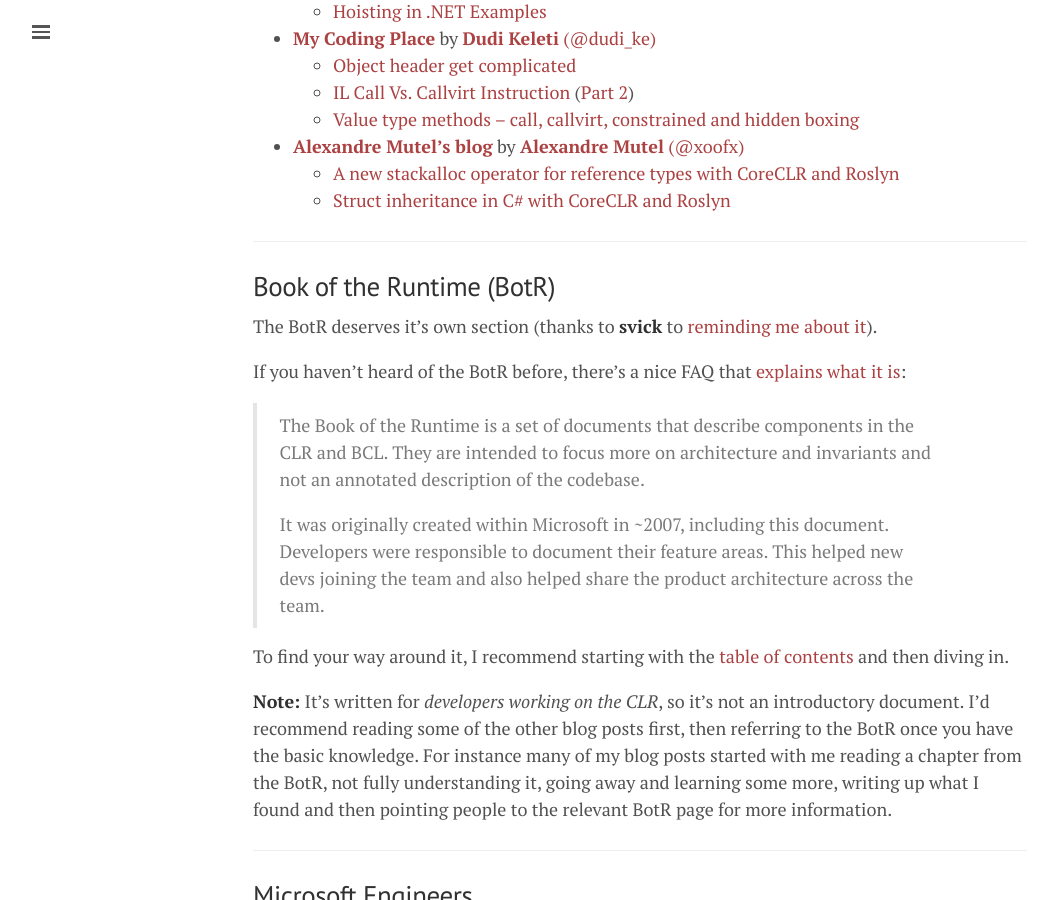
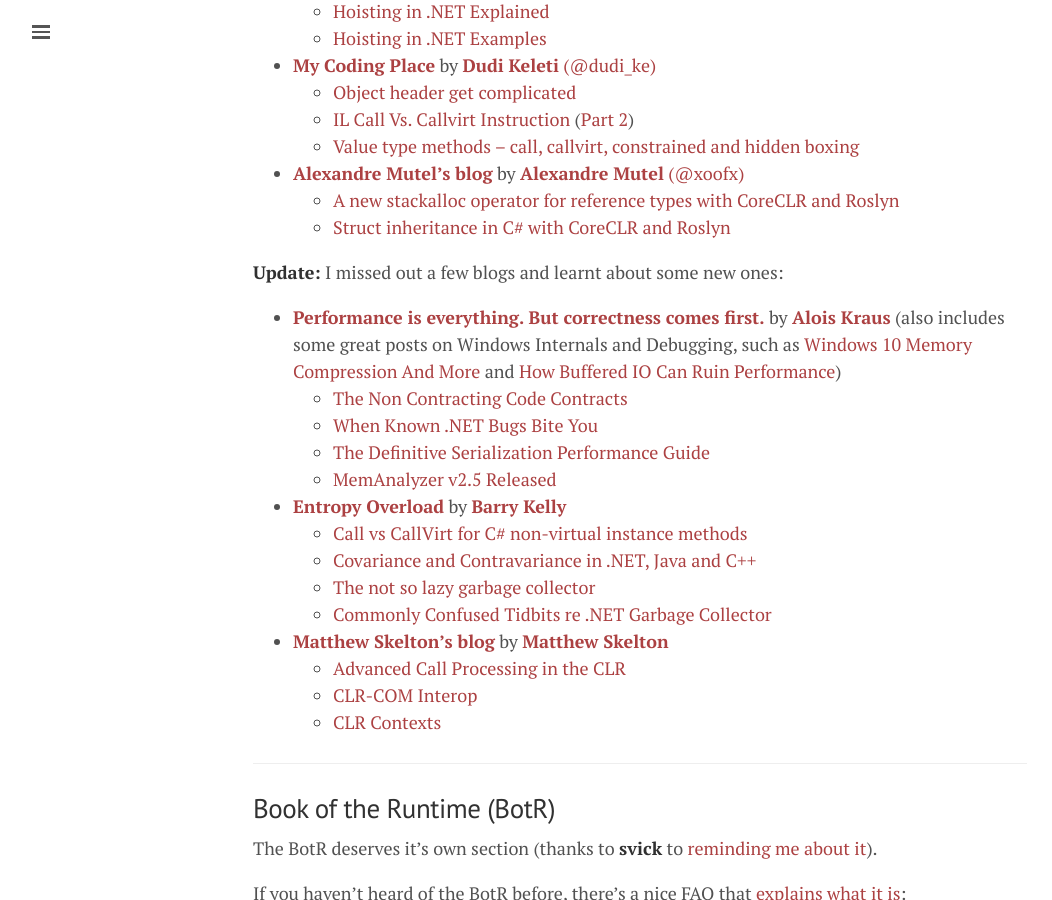
Before and after one commit to mattwarren/mattwarren.github.io, a Jekyll site: the page built from _posts/2018-01-22-Resources-for-Learning-about-.NET-Internals.md, in a window 1280 px wide and 900 px high, scrolled down 2170 px. Shown: the whole window, without its empty margins (0-1052 px from the left). Built offline with Jekyll 4.4.1, drawn with Linux system fonts in a browser that asks for light colours; nearby versions of some CDN libraries; comment, search, counter and statistics services are not loaded; some of the changed text lies outside the part shown.

Commit message:
Add a few new blogs (and one I missed out)

```diff
--- a/_posts/2018-01-22-Resources-for-Learning-about-.NET-Internals.md
+++ b/_posts/2018-01-22-Resources-for-Learning-about-.NET-Internals.md
@@ -78,6 +79,23 @@
 - [**Alexandre Mutel's blog**](http://xoofx.com/blog/) by [**Alexandre Mutel** (@xoofx)](https://twitter.com/xoofx)
   - [A new stackalloc operator for reference types with CoreCLR and Roslyn](http://xoofx.com/blog/2015/10/08/stackalloc-for-class-with-roslyn-and-coreclr/)
   - [Struct inheritance in C# with CoreCLR and Roslyn](http://xoofx.com/blog/2015/09/27/struct-inheritance-in-csharp-with-roslyn-and-coreclr/)
+
+**Update:** I missed out a few blogs and learnt about some new ones:
+
+- [**Performance is everything. But correctness comes first.**](https://aloiskraus.wordpress.com) by [**Alois Kraus**](http://geekswithblogs.net/akraus1/Default.aspx) (also includes some great posts on Windows Internals and Debugging, such as [Windows 10 Memory Compression And More](https://aloiskraus.wordpress.com/2016/10/03/windows-10-memory-compression-and-more/) and [How Buffered IO Can Ruin Performance](https://aloiskraus.wordpress.com/2016/10/09/how-buffered-io-can-ruin-performance/))
+  - [The Non Contracting Code Contracts](https://aloiskraus.wordpress.com/2016/07/18/the-non-contracting-code-contracts/)
+  - [When Known .NET Bugs Bite You](https://aloiskraus.wordpress.com/2016/07/31/when-known-net-bugs-bite-you/)
+  - [The Definitive Serialization Performance Guide](https://aloiskraus.wordpress.com/2017/04/23/the-definitive-serialization-performance-guide/)
+  - [MemAnalyzer v2.5 Released](https://aloiskraus.wordpress.com/2017/08/17/memanalyzer-v2-5-released/)
+- [**Entropy Overload**](http://blog.barrkel.com) by [**Barry Kelly**](https://stackoverflow.com/users/3712/barry-kelly)
+  - [Call vs CallVirt for C# non-virtual instance methods](http://blog.barrkel.com/2006/05/call-vs-callvirt-for-c-non-virtual.html)
+  - [Covariance and Contravariance in .NET, Java and C++](http://blog.barrkel.com/2006/07/covariance-and-contravariance-in-net.html)
+  - [The not so lazy garbage collector](http://blog.barrkel.com/2006/07/not-so-lazy-garbage-collector.html)
+  - [Commonly Confused Tidbits re .NET Garbage Collector](http://blog.barrkel.com/2009/12/commonly-confused-tidbits-re-net.html)
+- [**Matthew Skelton's blog**](https://blog.matthewskelton.net) by [**Matthew Skelton**](https://twitter.com/matthewpskelton)
+  - [Advanced Call Processing in the CLR](https://blog.matthewskelton.net/2012/01/29/advanced-call-processing-in-the-clr/)
+  - [CLR-COM Interop](https://blog.matthewskelton.net/2012/01/29/clr-com-interop/)
+  - [CLR Contexts](https://blog.matthewskelton.net/2012/01/29/clr-contexts/)
 
 ----
 
```
Also changed, not shown: other parts of _posts/2018-01-22-Resources-for-Learning-about-.NET-Internals.md (+1 -0 lines).
